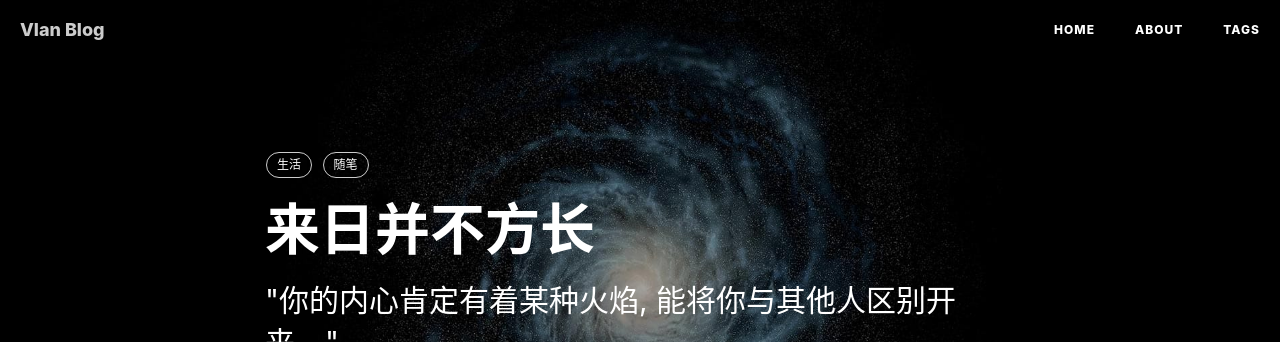
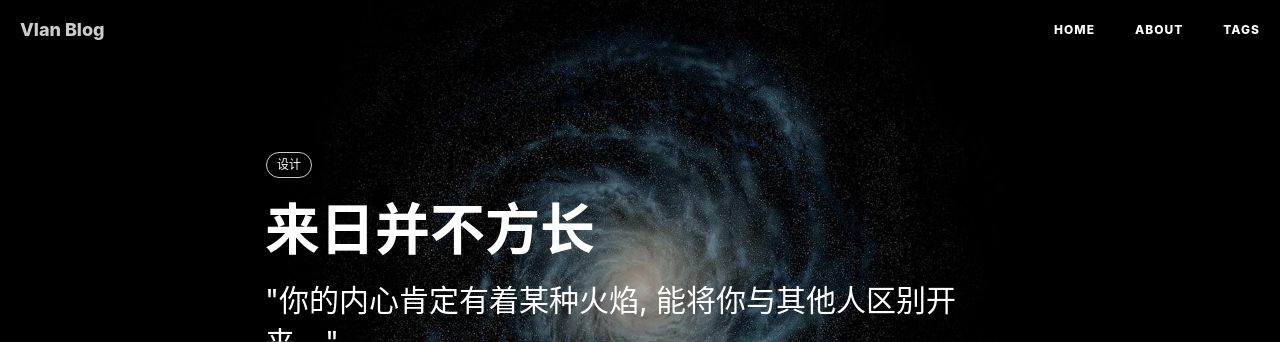
Before and after one commit to VLANSKY/VLANSKY.github.io, a Jekyll site: the page built from _posts/2019-1-1-来日并不方长.md, in a window 1280 px wide and 900 px high. Shown: the top 342 px of the window. Built offline with Jekyll 4.4.1, drawn with Linux system fonts in a browser that asks for light colours; nearby versions of some CDN libraries; comment, search, counter and statistics services are not loaded.

```diff
--- a/_posts/2019-1-1-来日并不方长.md
+++ b/_posts/2019-1-1-来日并不方长.md
@@ -7,8 +7,7 @@ author:     RH
 header-img: img/post-bg-universe.jpg
 catalog: true
 tags:
-    - 生活
-    - 随笔
+    - 设计
 ---
 
 > “🌈🌈🌈 ”
```
Also changed, not shown: _posts/2019-1-6-出门溜达溜达.md (+1 -2 lines), package.json (+6 -6 lines).
